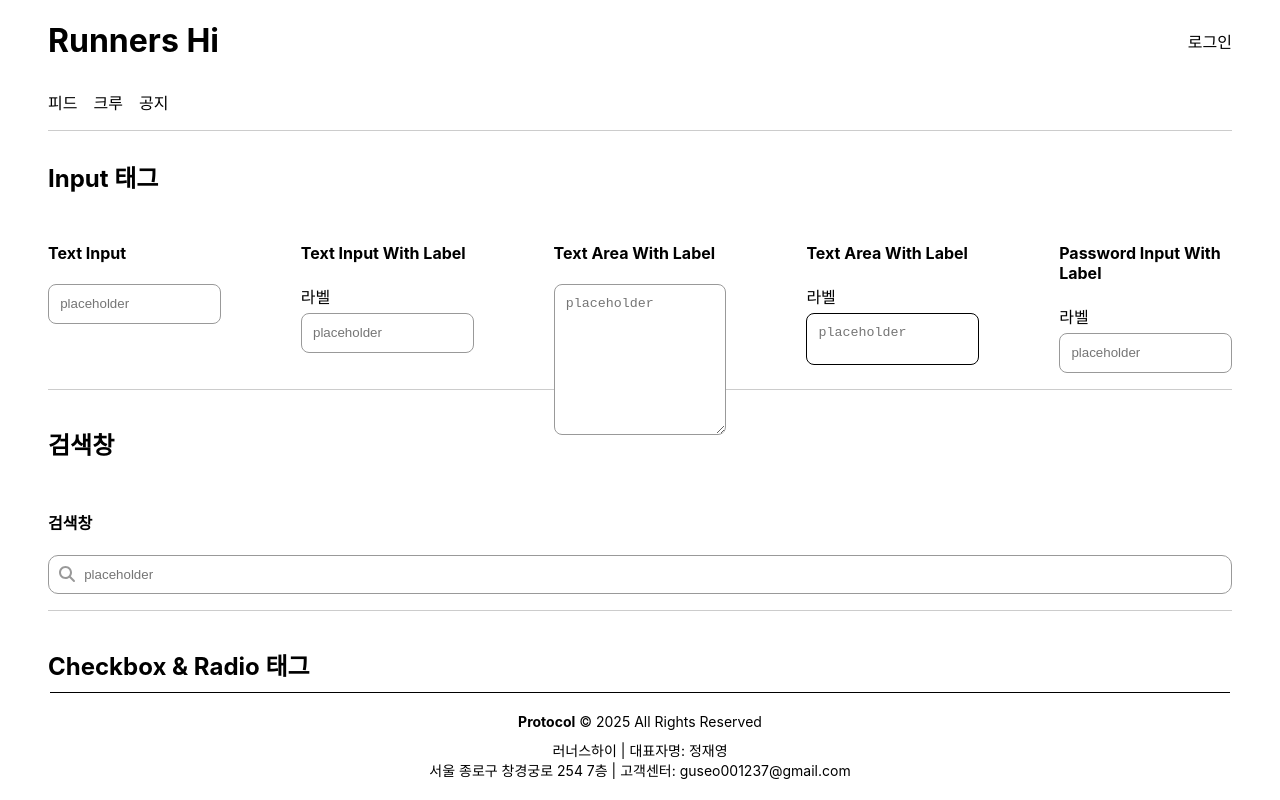
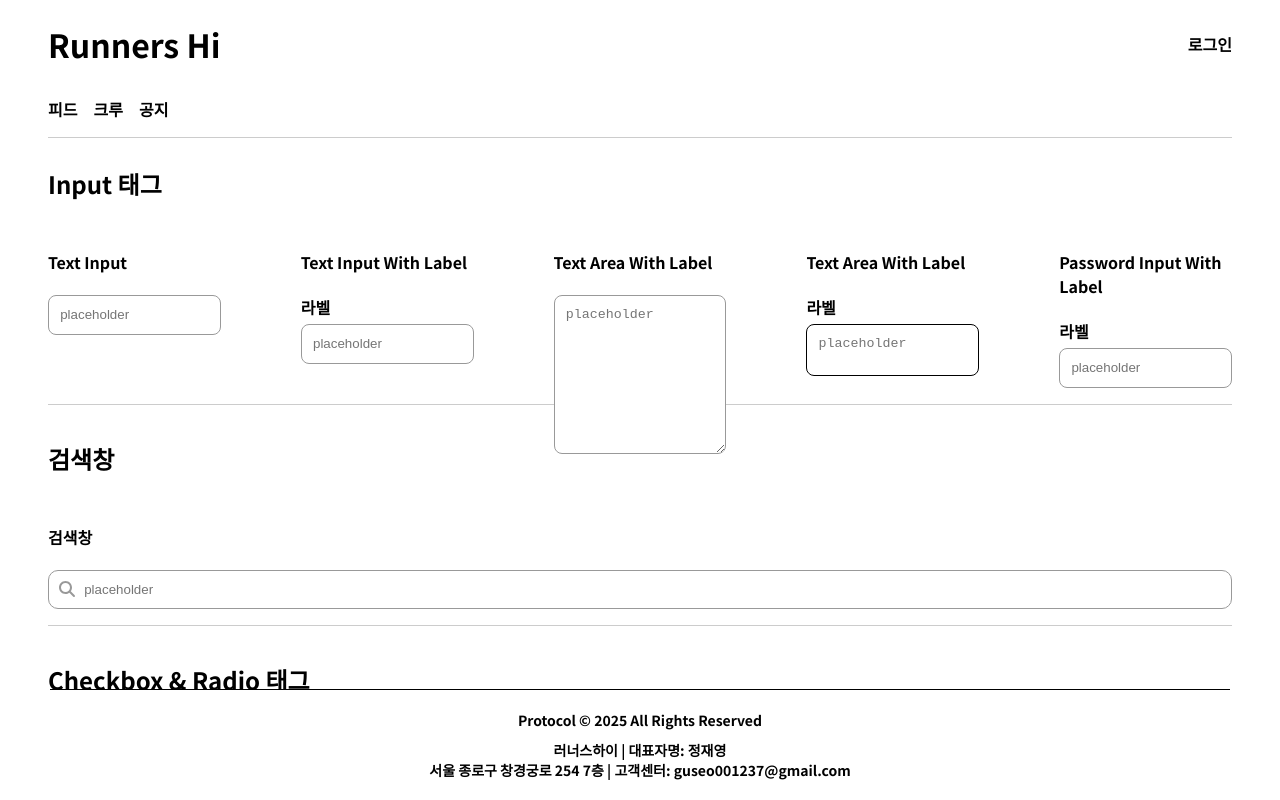
Before and after one commit to RocketDDan/frontend, a React (Create React App) app: page /component in a window 1280 px wide. Built offline with nearby package versions, Linux system fonts and the light colour scheme; no server answers.

Commit message:
fix: 전역 구글 폰트 변경

```diff
--- a/public/index.html
+++ b/public/index.html
@@ -1,43 +1,21 @@
 <!DOCTYPE html>
 <html lang="en">
+
 <head>
 	<meta charset="utf-8" />
 	<link rel="icon" href="%PUBLIC_URL%/favicon.ico" />
 	<meta name="viewport" content="width=device-width, initial-scale=1" />
 	<meta name="theme-color" content="#000000" />
-    <meta
-      name="description"
-      content="Web site created using create-react-app"
-    />
+	<meta name="description" content="Web site created using create-react-app" />
 	<link rel="apple-touch-icon" href="%PUBLIC_URL%/ios-icon.png" />
-    <!--
-      manifest.json provides metadata used when your web app is installed on a
-      user's mobile device or desktop. See https://developers.google.com/web/fundamentals/web-app-manifest/
-    -->
 	<link rel="manifest" href="%PUBLIC_URL%/manifest.json" />
-    <!--
-      Notice the use of %PUBLIC_URL% in the tags above.
-      It will be replaced with the URL of the `public` folder during the build.
-      Only files inside the `public` folder can be referenced from the HTML.
-
-      Unlike "/favicon.ico" or "favicon.ico", "%PUBLIC_URL%/favicon.ico" will
-      work correctly both with client-side routing and a non-root public URL.
-      Learn how to configure a non-root public URL by running `npm run build`.
-    -->
+	<link href="https://fonts.googleapis.com/css2?family=Noto+Sans+KR:wght@300;400;500;700;900&display=swap" rel="stylesheet">
 	<title>Runners Hi</title>
 </head>
+
 <body>
 	<noscript>You need to enable JavaScript to run this app.</noscript>
 	<div id="root"></div>
-    <!--
-      This HTML file is a template.
-      If you open it directly in the browser, you will see an empty page.
+</body>
 
-      You can add webfonts, meta tags, or analytics to this file.
-      The build step will place the bundled scripts into the <body> tag.
-
-      To begin the development, run `npm start` or `yarn start`.
-      To create a production bundle, use `npm run build` or `yarn build`.
-    -->
-  </body>
 </html>
--- a/src/index.css
+++ b/src/index.css
@@ -1,8 +1,7 @@
 body {
   margin: 0;
-  font-family: -apple-system, BlinkMacSystemFont, 'Segoe UI', 'Roboto', 'Oxygen',
-    'Ubuntu', 'Cantarell', 'Fira Sans', 'Droid Sans', 'Helvetica Neue',
-    sans-serif;
+  font-family: 'Noto Sans KR', sans-serif;
+  font-weight: 700; /* 400: 기본 보통, 700: 두껍게, 300: 얇게 */
   -webkit-font-smoothing: antialiased;
   -moz-osx-font-smoothing: grayscale;
 }
```
Lines whose indentation alone changed are shown as unchanged.
